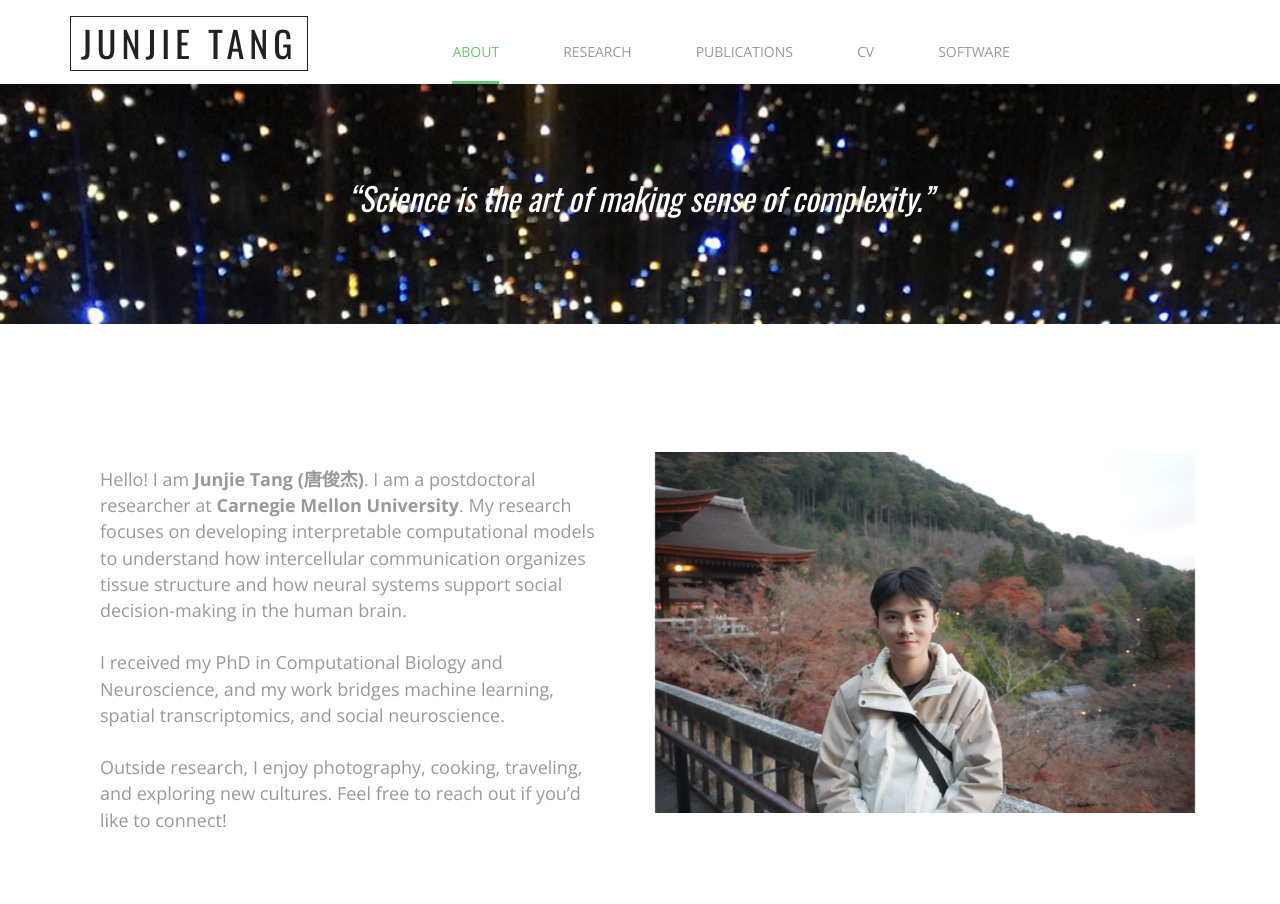
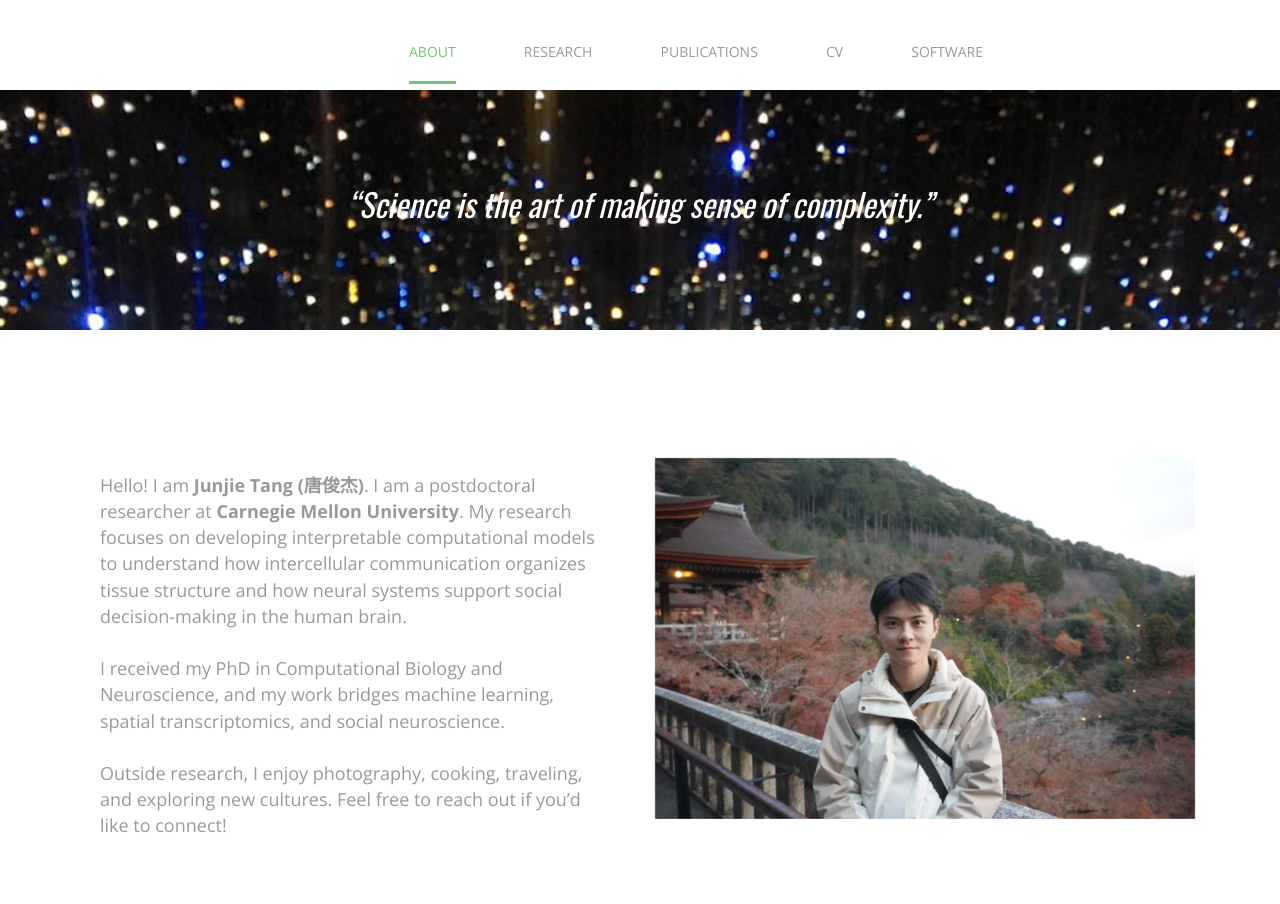
Before and after one commit to junjie-sml/junjie-sml.github.io, a plain HTML site: page index.html in a window 1280 px wide. Shown: the top 904 px of the page. Drawn offline with nearby package versions, Linux system fonts and the light colour scheme.

Commit message:
Refactor HTML structure and styles

```diff
--- a/index.html
+++ b/index.html
@@ -17,6 +17,12 @@ License: Creative Commons Attribution 3.0 Unported
 <script> new WOW().init(); </script>
 <link href='//fonts.googleapis.com/css?family=Oswald' rel='stylesheet' type='text/css'>
 <link href='//fonts.googleapis.com/css?family=Open+Sans:400,300,600,700,800' rel='stylesheet' type='text/css'>
+<style>
+  /* 可选：让导航菜单居中对齐 */
+  .navbar .nav-wil { width: 100%; }
+  .navbar .menu__list { float: none; text-align: center; }
+  .navbar .menu__list > li { float: none; display: inline-block; }
+</style>
 </head>
 
 <body>
@@ -31,9 +37,7 @@ License: Creative Commons Attribution 3.0 Unported
           <span class="icon-bar"></span>
           <span class="icon-bar"></span>
         </button>
-        <div class="logo">
-          <h1><a class="navbar-brand" href="index.html">Junjie Tang</a></h1>
-        </div>
+        <!-- 已移除左上角品牌块（Junjie Tang） -->
       </div>
 
       <div class="collapse navbar-collapse nav-wil" id="nav-collapse">
@@ -128,6 +132,10 @@ License: Creative Commons Attribution 3.0 Unported
 </div>
 
 <script src="js/bootstrap.js"></script>
-<script type="text/javascript">$(document).ready(function(){$().UItoTop({easingType:'easeOutQuart'});});</script>
+<script type="text/javascript">
+  $(document).ready(function(){
+    $().UItoTop({easingType:'easeOutQuart'});
+  });
+</script>
 </body>
 </html>
```
